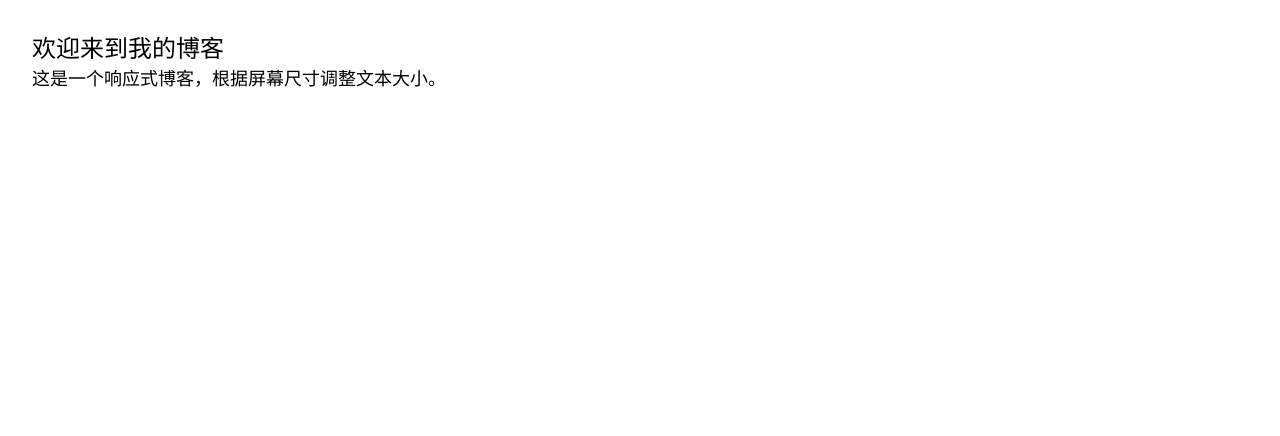
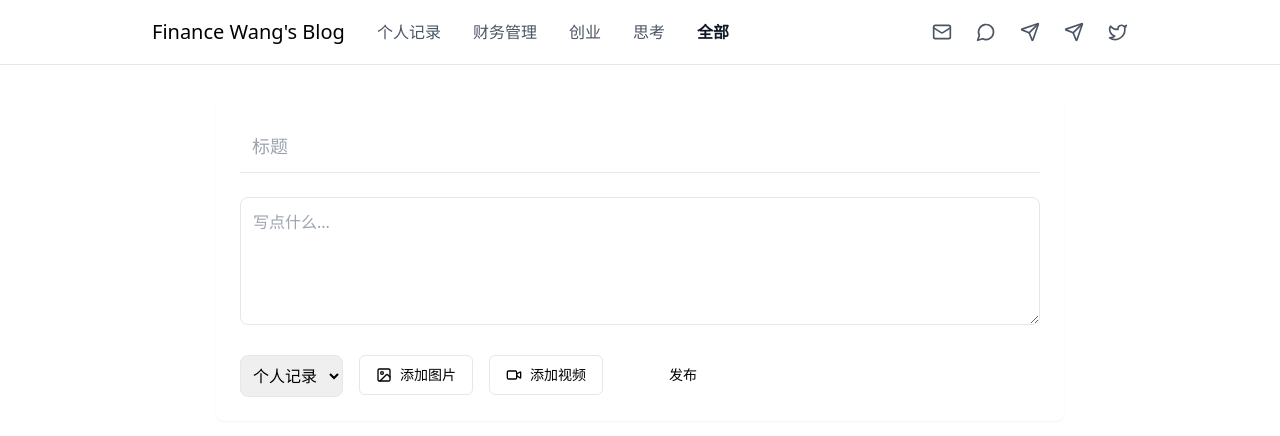
Before and after one commit to Financewang/personal-blog, a Next.js app: page / in a window 1280 px wide. Shown: the top 436 px of the page. Built offline with nearby package versions, Linux system fonts and the light colour scheme.

Commit message:
Fix: Updated page.js to render BlogContent

```diff
--- a/app/page.js
+++ b/app/page.js
@@ -1,12 +1,9 @@
-import BlogContent from './components/BlogContent'
+import BlogContent from './components/BlogContent';
 
 export default function Home() {
   return (
-    <div className="p-4 sm:p-6 md:p-8">
-      <h1 className="text-lg sm:text-xl md:text-2xl">欢迎来到我的博客</h1>
-      <p className="text-sm sm:text-base md:text-lg">
-        这是一个响应式博客，根据屏幕尺寸调整文本大小。
-      </p>
+    <div>
+      <BlogContent />
     </div>
   );
 }
```
